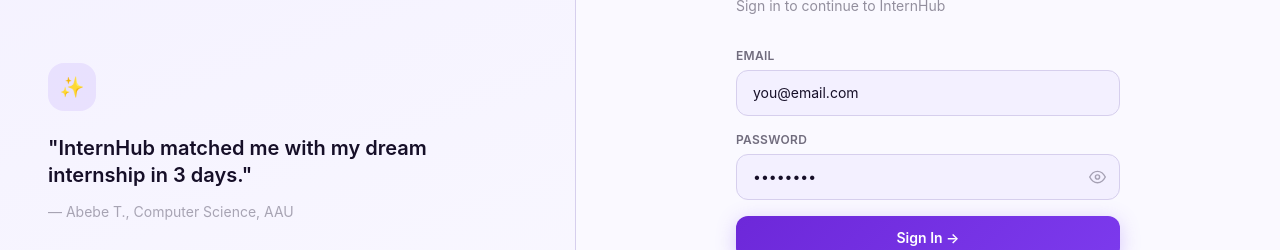
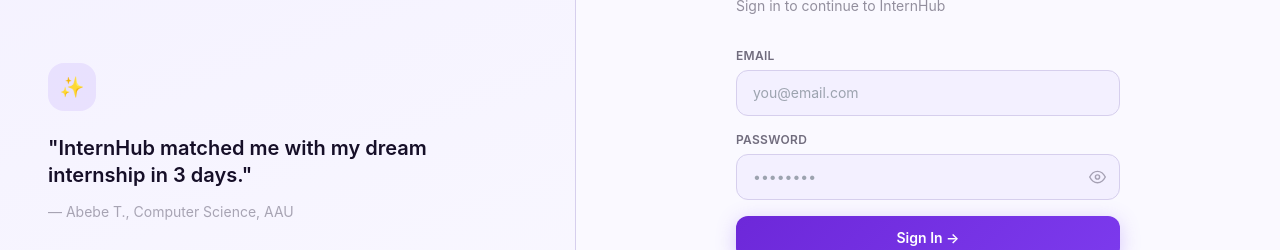
Before and after one commit to kidistendashaw/InternHub, a Next.js app in the folder frontend/: page /login in a window 1280 px wide. Shown: the part 268-518 px from the top of the page. Built offline with nearby package versions, Linux system fonts and the light colour scheme; no server answers.

Commit message:
fix: remove bold placeholder classes from all input fields

```diff
--- a/frontend/app/login/page.tsx
+++ b/frontend/app/login/page.tsx
@@ -30,7 +30,7 @@
     }
   }
 
-  const inputClass = "w-full px-4 py-3 bg-neutral-light border border-neutral-mid rounded-xl text-foreground text-sm placeholder-foreground placeholder-opacity-30 focus:outline-none focus:border-primary focus:ring-2 focus:ring-primary focus:ring-opacity-15 transition-all"
+  const inputClass = "w-full px-4 py-3 bg-neutral-light border border-neutral-mid rounded-xl text-foreground text-sm focus:outline-none focus:border-primary focus:ring-2 focus:ring-primary focus:ring-opacity-15 transition-all font-normal"
 
   return (
     <div className="min-h-screen bg-background flex">
--- a/frontend/app/register/page.tsx
+++ b/frontend/app/register/page.tsx
@@ -37,7 +37,7 @@
     }
   }
 
-  const inputClass = "w-full px-4 py-3 bg-neutral-light border border-neutral-mid rounded-xl text-foreground text-sm placeholder-foreground placeholder-opacity-30 focus:outline-none focus:border-primary focus:ring-2 focus:ring-primary focus:ring-opacity-15 transition-all"
+  const inputClass = "w-full px-4 py-3 bg-neutral-light border border-neutral-mid rounded-xl text-foreground text-sm focus:outline-none focus:border-primary focus:ring-2 focus:ring-primary focus:ring-opacity-15 transition-all font-normal"
 
   return (
     <div className="min-h-screen bg-background flex">
--- a/frontend/app/student/profile/page.tsx
+++ b/frontend/app/student/profile/page.tsx
@@ -7,7 +7,7 @@
 import { getStoredUser } from '@/lib/auth'
 import type { StudentProfile } from '@/lib/auth'
 
-const inputClass = "w-full px-4 py-3 bg-background border border-neutral-mid rounded-xl text-foreground text-sm placeholder-foreground placeholder-opacity-30 focus:outline-none focus:border-primary focus:ring-2 focus:ring-primary focus:ring-opacity-15 transition-all"
+const inputClass = "w-full px-4 py-3 bg-background border border-neutral-mid rounded-xl text-foreground text-sm focus:outline-none focus:border-primary focus:ring-2 focus:ring-primary focus:ring-opacity-15 transition-all font-normal"
 
 export default function StudentProfilePage() {
   const router = useRouter()
```
